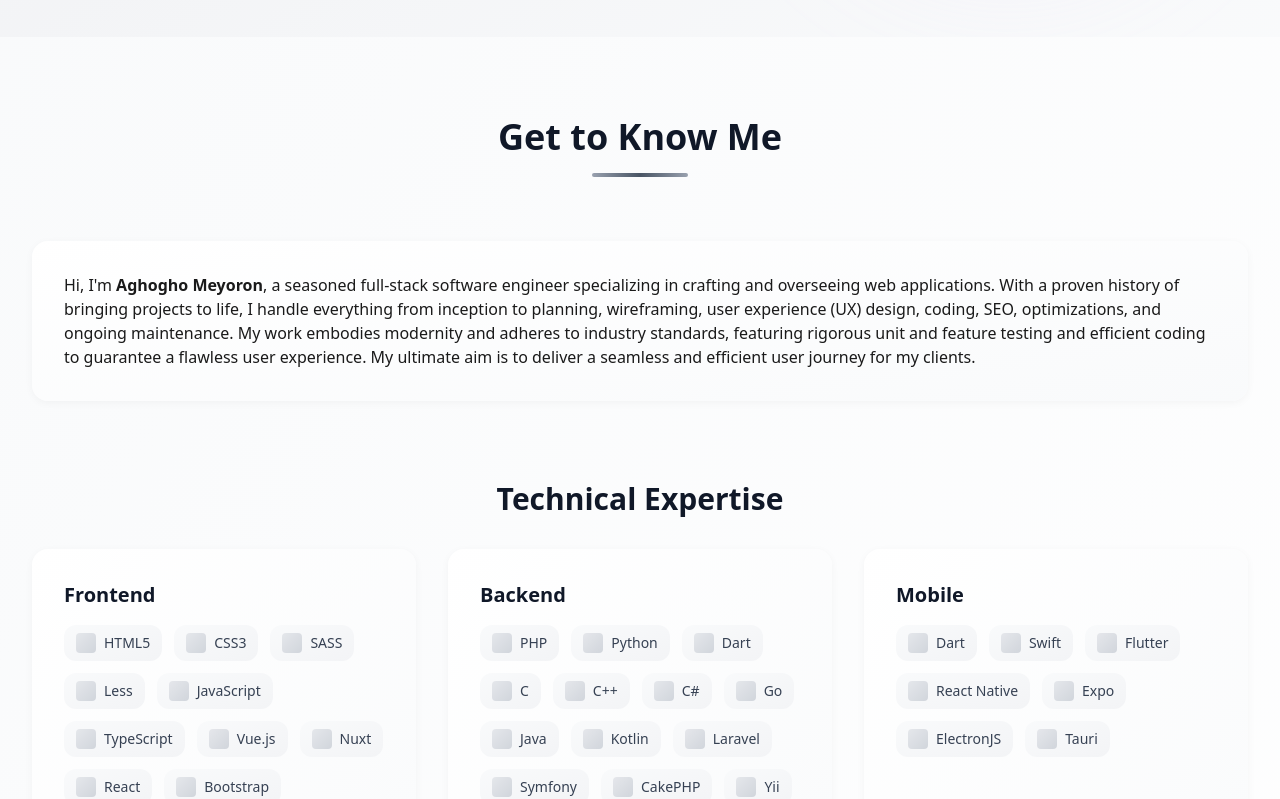
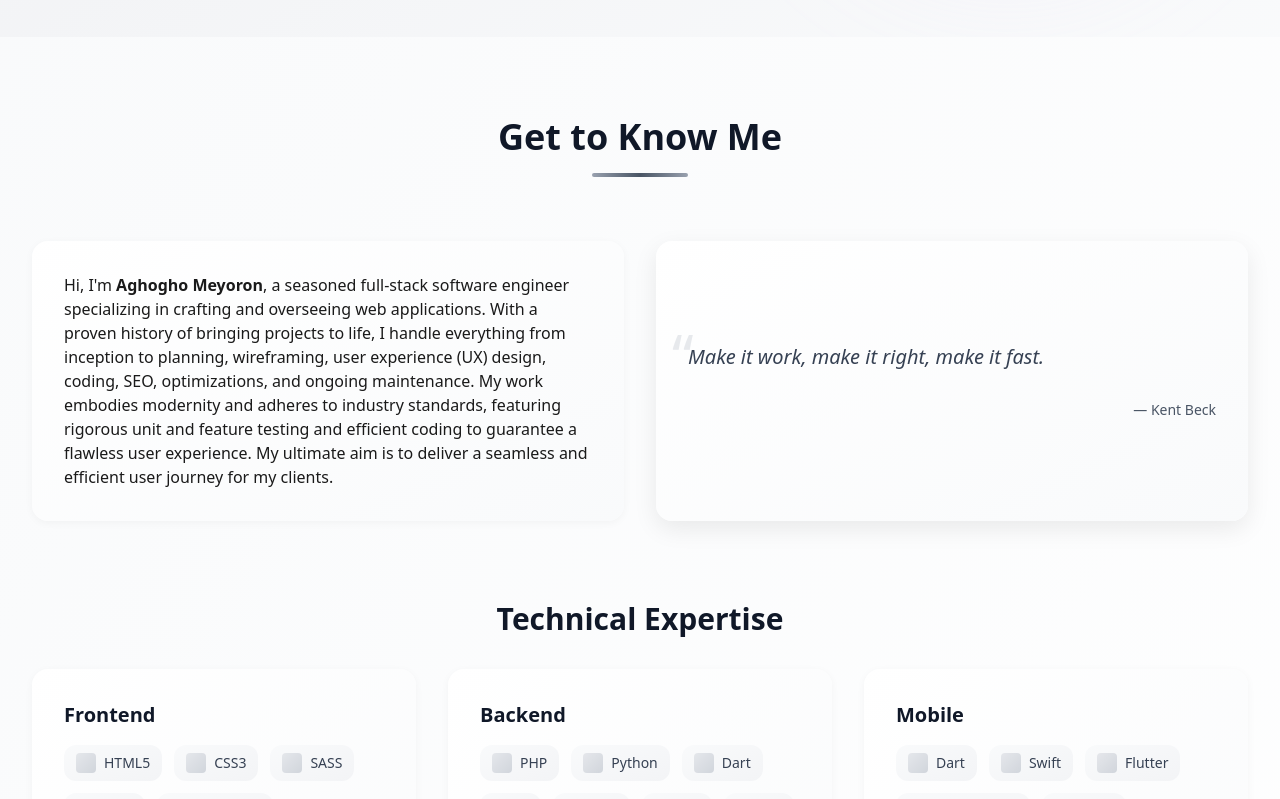
Before and after one commit to YoungMayor/aghogho-meyoron-nextjs, a Next.js app: page / in a window 1280 px wide. Shown: the part 763-1562 px from the top of the page. Built offline with nearby package versions, Linux system fonts and the light colour scheme; no server answers.

Commit message:
Implement SectionHeader, quotes, typewriter, update About section and fix dark mode
Co-authored-by: YoungMayor <47315212+YoungMayor@users.noreply.github.com>

```diff
--- a/app/layout.tsx
+++ b/app/layout.tsx
@@ -79,8 +79,10 @@ export default function RootLayout({
                   var theme = localStorage.getItem('theme-preference');
                   if (theme === 'dark' || (!theme && window.matchMedia('(prefers-color-scheme: dark)').matches)) {
                     document.documentElement.setAttribute('data-theme', 'dark');
+                    document.documentElement.classList.add('dark');
                   } else {
                     document.documentElement.setAttribute('data-theme', 'light');
+                    document.documentElement.classList.remove('dark');
                   }
                 } catch (e) {}
               })();
--- a/components/layout/FloatingHeader.tsx
+++ b/components/layout/FloatingHeader.tsx
@@ -28,7 +28,7 @@ export default function FloatingHeader() {
       style={{ width: '90%', maxWidth: '1200px' }}
     >
       <nav className="flex items-center justify-between rounded-2xl bg-white/80 dark:bg-gray-900/80 px-6 py-3 shadow-[0_8px_32px_rgba(0,0,0,0.12)] dark:shadow-[0_8px_32px_rgba(0,0,0,0.4)] backdrop-blur-xl">
-        {/* Avatar */}
+        {/* Avatar and Name */}
         <Link href="/" className="flex items-center gap-3 group">
           <div className="overflow-hidden rounded-full h-10 w-10 shadow-[0_2px_8px_rgba(0,0,0,0.1)] dark:shadow-[0_2px_8px_rgba(0,0,0,0.3)] transition-transform duration-200 group-hover:scale-110">
             <Image
@@ -39,6 +39,9 @@ export default function FloatingHeader() {
               className="h-full w-full object-cover"
             />
           </div>
+          <span className="hidden md:inline-block font-semibold text-gray-900 dark:text-white">
+            {profile.name}
+          </span>
         </Link>
 
         {/* Actions */}
--- a/components/layout/Footer.tsx
+++ b/components/layout/Footer.tsx
@@ -108,24 +108,7 @@ export default function Footer() {
               &copy; {currentYear} {profile.copyright.creator_name}. All rights reserved.
             </p>
             <p className="text-sm text-gray-600 dark:text-gray-400">
-              Built with{' '}
-              <a
-                href="https://nextjs.org"
-                target="_blank"
-                rel="noopener noreferrer"
-                className="font-medium transition-colors hover:text-gray-900 dark:hover:text-white"
-              >
-                Next.js
-              </a>{' '}
-              &{' '}
-              <a
-                href="https://tailwindcss.com"
-                target="_blank"
-                rel="noopener noreferrer"
-                className="font-medium transition-colors hover:text-gray-900 dark:hover:text-white"
-              >
-                Tailwind CSS
-              </a>
+              Built with ❤️ by {profile.name}
             </p>
           </div>
         </div>
--- a/components/sections/About.tsx
+++ b/components/sections/About.tsx
@@ -1,27 +1,38 @@
+'use client';
+
 import { profile } from '@/lib/data/profile';
 import { technicalSkills } from '@/lib/data/skills';
+import { getRandomQuote } from '@/lib/data/quotes';
 import Card from '@/components/ui/Card';
+import SectionHeader from '@/components/ui/SectionHeader';
+import Typewriter from '@/components/ui/Typewriter';
 import { getVisibleAndSorted } from '@/lib/utils/data';
+import { useState } from 'react';
 
 export default function About() {
   const sortedTechnicalSkills = getVisibleAndSorted(technicalSkills, 'asc');
+  // Get a random quote once using lazy initialization
+  const [quote] = useState(() => getRandomQuote());
 
   return (
     <section className="w-full bg-gradient-to-br from-gray-50 to-white dark:from-gray-950 dark:to-black py-20">
       <div className="mx-auto max-w-7xl px-4 sm:px-6 lg:px-8">
         {/* Section Header */}
-        <div className="mb-16 text-center">
-          <h2 className="mb-4 text-4xl font-bold text-gray-900 dark:text-white">Get to Know Me</h2>
-          <div className="mx-auto h-1 w-24 rounded-full bg-gradient-to-r from-gray-400 via-gray-600 to-gray-400 dark:from-gray-600 dark:via-gray-400 dark:to-gray-600"></div>
-        </div>
+        <SectionHeader title="Get to Know Me" />
 
-        {/* Biography */}
-        <div className="mb-20">
+        {/* Biography and Quote */}
+        <div className="mb-20 grid grid-cols-1 lg:grid-cols-2 gap-8">
+          {/* Biography */}
           <Card variant="bordered" padding="lg">
             <div
               className="prose prose-lg max-w-none dark:prose-invert"
               dangerouslySetInnerHTML={{ __html: profile.biography }}
             />
+          </Card>
+
+          {/* Quote with Typewriter */}
+          <Card variant="elevated" padding="lg">
+            {quote.text && <Typewriter text={quote.text} author={quote.author} />}
           </Card>
         </div>
 
@@ -59,19 +70,6 @@ export default function About() {
             ))}
           </div>
         </div>
-
-        {/* Persona Note */}
-        {profile.notes.persona && (
-          <div className="mt-20">
-            <Card variant="elevated" padding="lg">
-              <blockquote className="text-center">
-                <p className="text-xl italic text-gray-700 dark:text-gray-300">
-                  &ldquo;{profile.notes.persona}&rdquo;
-                </p>
-              </blockquote>
-            </Card>
-          </div>
-        )}
       </div>
     </section>
   );
--- /dev/null
+++ b/components/ui/SectionHeader.tsx
@@ -0,0 +1,35 @@
+interface SectionHeaderProps {
+  title: string;
+  subtitle?: string;
+  alignment?: 'left' | 'center' | 'right';
+}
+
+export default function SectionHeader({
+  title,
+  subtitle,
+  alignment = 'center',
+}: SectionHeaderProps) {
+  const alignmentClasses = {
+    left: 'text-left',
+    center: 'text-center',
+    right: 'text-right',
+  };
+
+  const underlineClasses = {
+    left: '',
+    center: 'mx-auto',
+    right: 'ml-auto',
+  };
+
+  return (
+    <div className={`mb-16 ${alignmentClasses[alignment]}`}>
+      <h2 className="mb-4 text-4xl font-bold text-gray-900 dark:text-white">{title}</h2>
+      {subtitle && (
+        <p className="mb-4 text-lg text-gray-600 dark:text-gray-400">{subtitle}</p>
+      )}
+      <div
+        className={`h-1 w-24 rounded-full bg-gradient-to-r from-gray-400 via-gray-600 to-gray-400 dark:from-gray-600 dark:via-gray-400 dark:to-gray-600 ${underlineClasses[alignment]}`}
+      ></div>
+    </div>
+  );
+}
--- /dev/null
+++ b/components/ui/Typewriter.tsx
@@ -0,0 +1,50 @@
+'use client';
+
+import { useState, useEffect } from 'react';
+
+interface TypewriterProps {
+  text: string;
+  author: string;
+  speed?: number;
+}
+
+export default function Typewriter({ text, author, speed = 50 }: TypewriterProps) {
+  const [displayedText, setDisplayedText] = useState('');
+  const [currentIndex, setCurrentIndex] = useState(0);
+
+  useEffect(() => {
+    if (currentIndex < text.length) {
+      const timeout = setTimeout(() => {
+        setDisplayedText((prev) => prev + text[currentIndex]);
+        setCurrentIndex((prev) => prev + 1);
+      }, speed);
+
+      return () => clearTimeout(timeout);
+    }
+  }, [currentIndex, text, speed]);
+
+  const isComplete = currentIndex >= text.length;
+
+  return (
+    <div className="flex flex-col justify-center h-full">
+      <blockquote className="relative">
+        <div className="absolute -top-4 -left-4 text-6xl text-gray-300 dark:text-gray-700 opacity-50">
+          &ldquo;
+        </div>
+        <p className="text-xl italic text-gray-700 dark:text-gray-300 leading-relaxed relative z-10">
+          {displayedText}
+          {!isComplete && (
+            <span className="inline-block w-0.5 h-6 bg-gray-900 dark:bg-white ml-1 animate-pulse"></span>
+          )}
+        </p>
+        {isComplete && (
+          <footer className="mt-6 text-right">
+            <cite className="text-sm font-medium text-gray-600 dark:text-gray-400 not-italic">
+              — {author}
+            </cite>
+          </footer>
+        )}
+      </blockquote>
+    </div>
+  );
+}
--- /dev/null
+++ b/lib/data/quotes.ts
@@ -0,0 +1,55 @@
+export interface TechQuote {
+  text: string;
+  author: string;
+}
+
+export const techQuotes: TechQuote[] = [
+  {
+    text: "Any fool can write code that a computer can understand. Good programmers write code that humans can understand.",
+    author: "Martin Fowler"
+  },
+  {
+    text: "First, solve the problem. Then, write the code.",
+    author: "John Johnson"
+  },
+  {
+    text: "Code is like humor. When you have to explain it, it's bad.",
+    author: "Cory House"
+  },
+  {
+    text: "Make it work, make it right, make it fast.",
+    author: "Kent Beck"
+  },
+  {
+    text: "Clean code always looks like it was written by someone who cares.",
+    author: "Robert C. Martin"
+  },
+  {
+    text: "Programming isn't about what you know; it's about what you can figure out.",
+    author: "Chris Pine"
+  },
+  {
+    text: "The best error message is the one that never shows up.",
+    author: "Thomas Fuchs"
+  },
+  {
+    text: "Simplicity is the soul of efficiency.",
+    author: "Austin Freeman"
+  },
+  {
+    text: "Before software can be reusable it first has to be usable.",
+    author: "Ralph Johnson"
+  },
+  {
+    text: "The only way to go fast is to go well.",
+    author: "Robert C. Martin"
+  }
+];
+
+/**
+ * Get a random tech quote from the collection
+ */
+export function getRandomQuote(): TechQuote {
+  const randomIndex = Math.floor(Math.random() * techQuotes.length);
+  return techQuotes[randomIndex];
+}
```
Also changed, not shown: contexts/ThemeContext.tsx (+16 -1 lines).
